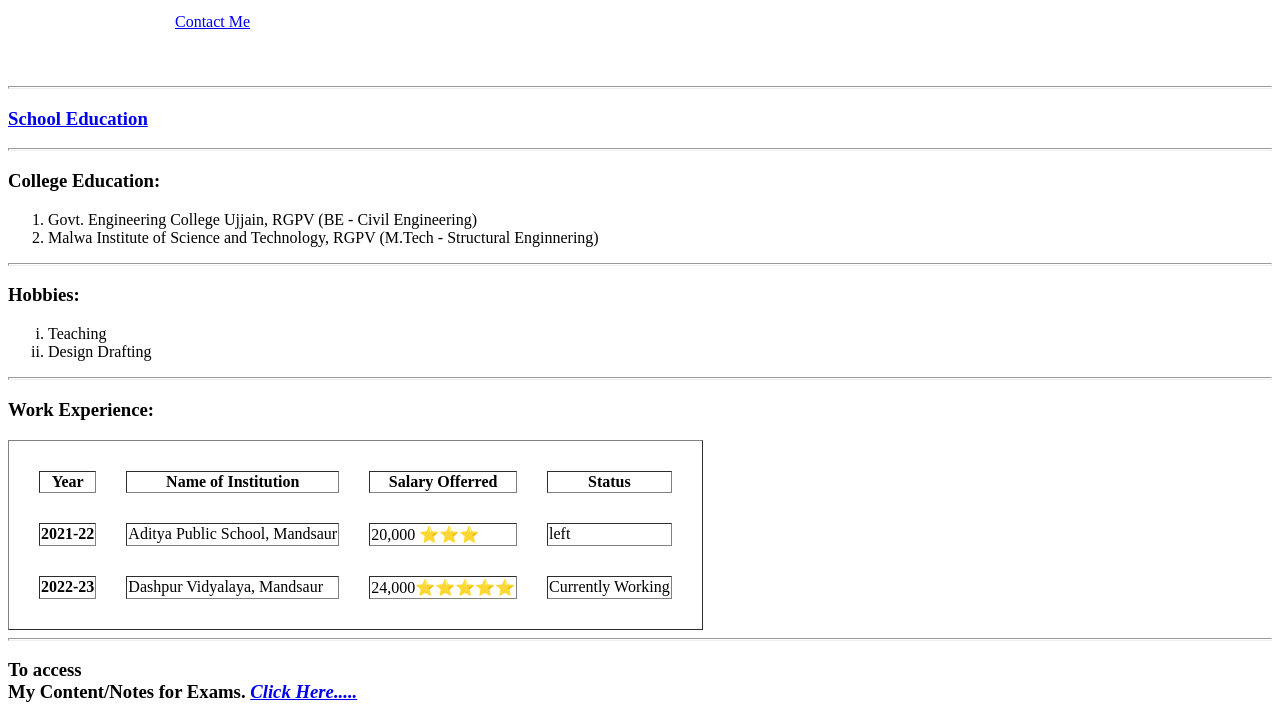
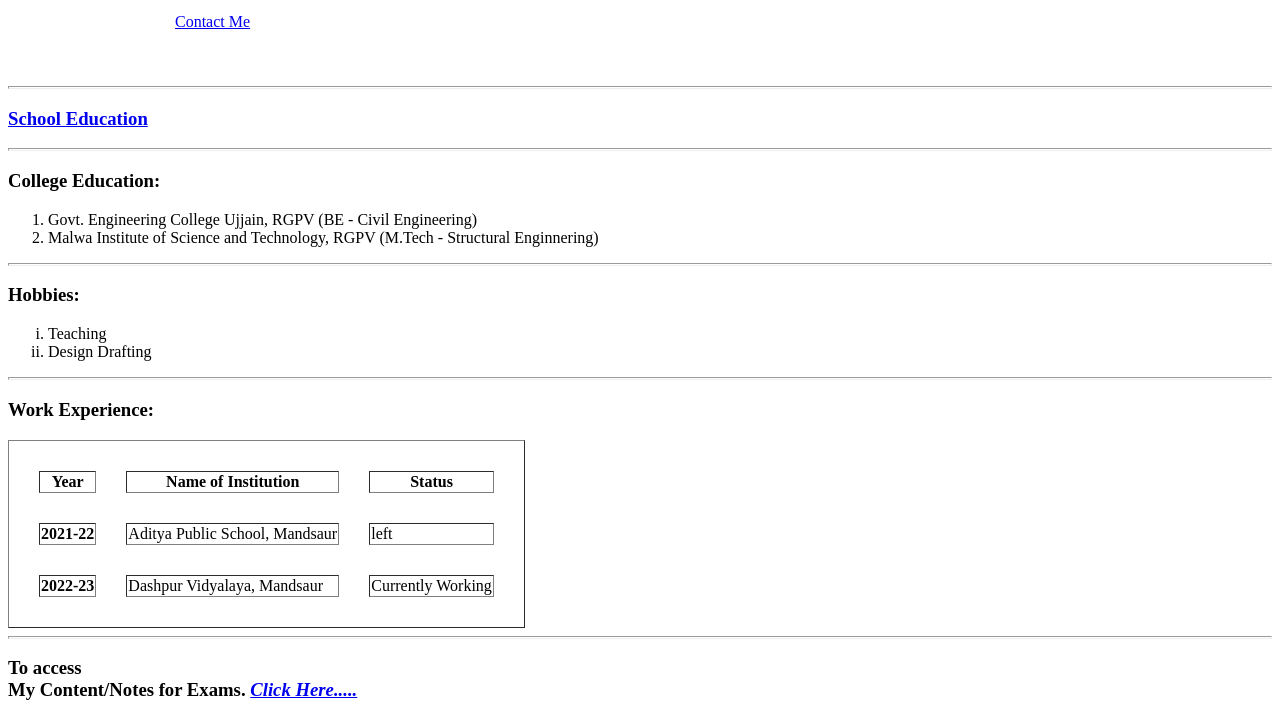
Before and after one commit to Sachin-Kumawat/CV, a plain HTML site: page index.html in a window 1280 px wide. Shown: the part 193-915 px from the top of the page. Drawn offline with Linux system fonts and the light colour scheme.

Commit message:
Update index.html

```diff
--- a/index.html
+++ b/index.html
@@ -38,7 +38,6 @@
             <tr>
                 <th>Year</th>
                 <th>Name of Institution</th>
-                <th>Salary Offerred</th>
                 <th>Status</th>
             </tr>
         </thead>
@@ -46,13 +45,11 @@
             <tr>
                 <th>2021-22</th>
                 <td>Aditya Public School, Mandsaur</td>
-                <td>20,000 ⭐⭐⭐</td>
                 <td>left</td>
             </tr>
             <tr>
                 <th>2022-23</th>
                 <td>Dashpur Vidyalaya, Mandsaur</td>
-                <td>24,000⭐⭐⭐⭐⭐</td>
                 <td>Currently Working</td>
             </tr>
         </tbody>
```
